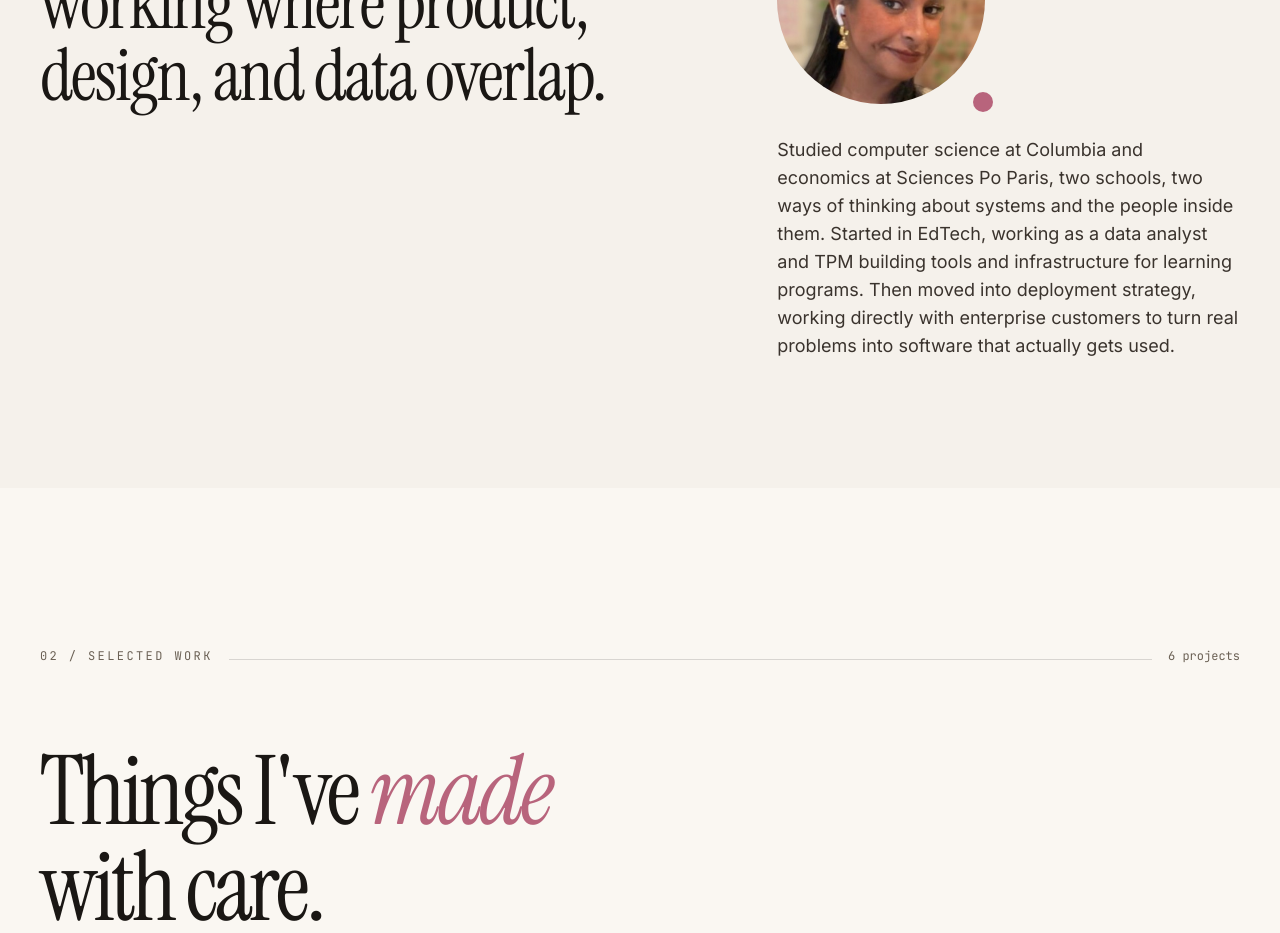
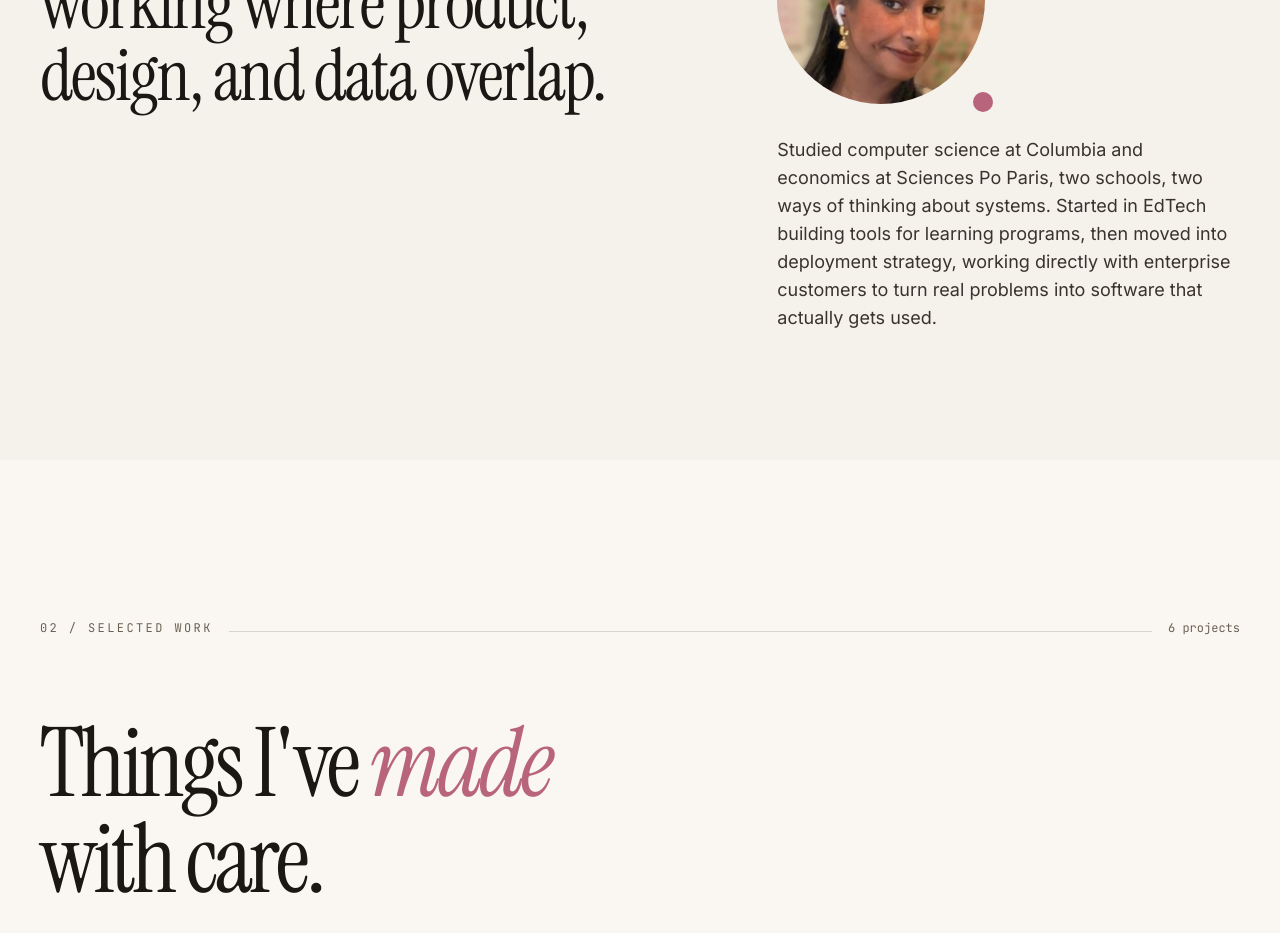
Before and after one commit to techania/hania-portfolio, a React (Vite) app: page / in a window 1280 px wide. Shown: the part 1380-2313 px from the top of the page. Built offline with nearby package versions, Linux system fonts and the light colour scheme.

Commit message:
update about bio copy
Co-Authored-By: Claude Sonnet 4.6 <noreply@anthropic.com>

```diff
--- a/src/data/content.js
+++ b/src/data/content.js
@@ -16,7 +16,7 @@ export const about = {
   intro:
     "A strategist and designer, working where product, design, and data overlap.",
   body: [
-    "Studied computer science at Columbia and economics at Sciences Po Paris, two schools, two ways of thinking about systems and the people inside them. Started in EdTech, working as a data analyst and TPM building tools and infrastructure for learning programs. Then moved into deployment strategy, working directly with enterprise customers to turn real problems into software that actually gets used.",
+    "Studied computer science at Columbia and economics at Sciences Po Paris, two schools, two ways of thinking about systems. Started in EdTech building tools for learning programs, then moved into deployment strategy, working directly with enterprise customers to turn real problems into software that actually gets used.",
   ],
   highlights: [],
 }
```
